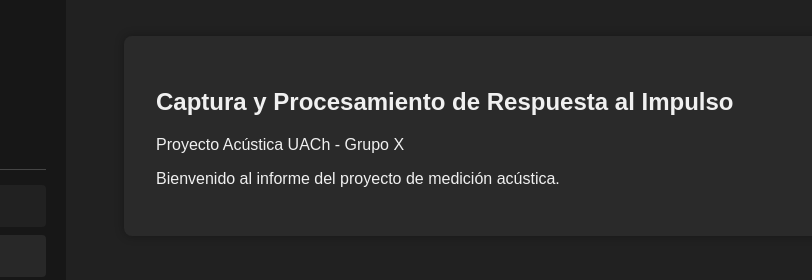
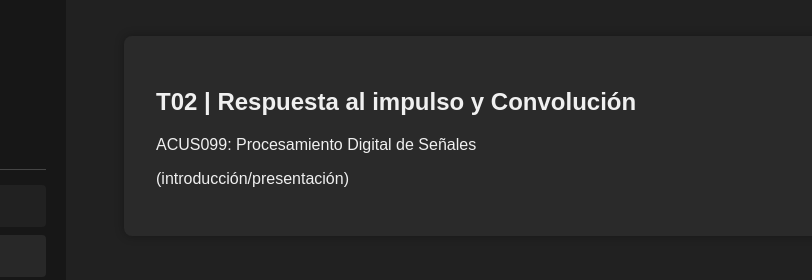
Before and after one commit to ELZAVALETA/tarea_02, a plain HTML site: page index.html in a window 1280 px wide. Shown: the top 280 px of the page, 174-986 px from the left. Drawn offline with Linux system fonts and the light colour scheme; a script that the page names is missing.

Commit message:
upd. contenido inicio 01

```diff
--- a/index.html
+++ b/index.html
@@ -196,10 +196,10 @@
     <!-- Sección Inicio -->
     <section id="inicio" class="content-section active">
       <header>
-        <h1>Captura y Procesamiento de Respuesta al Impulso</h1>
-        <p>Proyecto Acústica UACh - Grupo X</p>
+        <h1>T02 | Respuesta al impulso y Convolución</h1>
+        <p>ACUS099: Procesamiento Digital de Señales</p>
       </header>
-      <p>Bienvenido al informe del proyecto de medición acústica.</p>
+      <p>(introducción/presentación)</p>
     </section>
 
     <!-- Sección Integrantes -->
```
